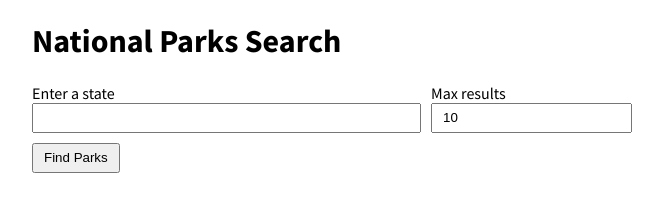
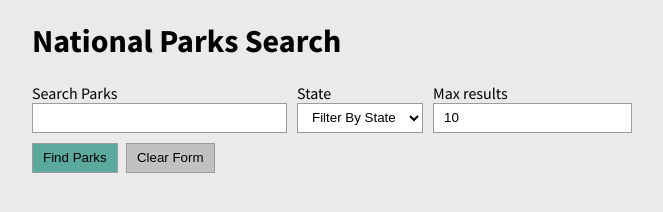
Before and after one commit to killeraliens/national-parks-services-api, a plain HTML site: page index.html in a window 1280 px wide. Shown: the whole page, without its empty margins (308-971 px from the left). Drawn offline with nearby package versions, Linux system fonts and the light colour scheme.

Commit message:
multi search params with error messages

```diff
--- a/index.html
+++ b/index.html
@@ -19,8 +19,14 @@
       <form id="search-form" action="get">
           <div class="fields-wrap">
               <fieldset>
-                  <label for="state-input">Enter a state</label>
-                  <input id="state-input" aria-label="input state" type="text">
+                  <label for="search-input">Search Parks</label>
+                  <input id="search-input" aria-label="search input" type="text">
+              </fieldset>
+              <fieldset>
+                  <label for="states-select">State</label>
+                  <select name="states" id="states-select" >
+                      <option value="" selected disabled hidden>Filter By State</option>
+                  </select>
               </fieldset>
               <fieldset>
                   <label for="results-count">Max results</label>
@@ -28,6 +34,7 @@
               </fieldset>
           </div>
           <button type="submit">Find Parks</button>
+          <button type="button" id="clear-form">Clear Form</button>
       </form>
   </header>
   <main>
@@ -37,6 +44,8 @@
       <p id="error-message" class="error-message"></p>
   </main>
 </div>
+  <script src="config.js"></script>
+  <script src="states.js"></script>
   <script src="main.js"></script>
 </body>
 </html>
--- a/main.js
+++ b/main.js
@@ -0,0 +1,94 @@
+function renderNoResults() {
+    $('#error-message').text('No Results');
+}
+
+function renderError(responseMessage) {
+    $('#error-message').text(`Sorry there was an error! ${responseMessage}`);
+}
+
+function renderParks(responseJson) {
+    if (responseJson.data.length && responseJson.data.length > 0) {
+        responseJson.data.map(park => {
+            $('#results-list').append(
+                `<li>
+                <h3>${park.fullName}</h3>
+                <span><i class="fas fa-map-marker-alt"></i>${park.states}</span>
+                <p>${park.description}</p>
+                <p><a href="${park.url}">View ${park.name}'s details</a></p>
+            </li>`
+            )
+        });
+    } else {
+        renderNoResults();
+    }
+}
+
+function returnQueryString(params) {
+    return Object.keys(params).map(key => {
+        return `${encodeURIComponent(key)}=${encodeURIComponent(params[key])}`;
+    }).join('&');
+}
+
+function fetchParks(query, state, limit) {
+
+    const params = {};
+
+    params.q = query;
+    params.limit = limit || 10;
+    if (state !== null) {
+        params.stateCode = state;
+    }
+    params.api_key = config.PARKS_API;
+
+    const urlRoot = 'https://developer.nps.gov/api/v1/parks?';
+    const url = urlRoot + returnQueryString(params);
+    console.log(url);
+    fetch(url)
+        .then(response => {
+            if (response.ok) {
+               return response.json();
+            }
+            throw new Error(response.statusText);
+        })
+        .then( responseJson => {
+            renderParks(responseJson);
+        })
+        .catch(err => {
+            renderError(err.message);
+        })
+}
+
+function listenToForm() {
+    $('#search-form').on('submit', (e) => {
+        e.preventDefault();
+        const query = $('#search-input').val();
+        const limit = $('#results-count').val();
+        const state = $('#states-select').val();
+        $('#results-list').empty();
+        $('#error-message').text('');
+
+        fetchParks(query, state, limit);
+    })
+}
+
+function clearForm() {
+    $('#clear-form').on('click', (e) => {
+        $('#results-list').empty();
+        $('#search-input').val('');
+        $('#results-count').val('');
+        $('#states-select').val('');
+    })
+}
+
+function statesDropdown(statesArr) {
+    statesArr.map(state => {
+        $('#states-select').append(
+            `<option>${state['value']}</option>`
+        )
+    });
+}
+
+
+listenToForm();
+clearForm();
+statesDropdown(states);
--- /dev/null
+++ b/states.js
@@ -0,0 +1,208 @@
+var states = [{
+    "value": "AK",
+    "state": "Alaska"
+    },
+    {
+        "value": "AL",
+        "state": "Alabama"
+    },
+    {
+        "value": "AR",
+        "state": "Arkansas"
+    },
+    {
+        "value": "AZ",
+        "state": "Arizona"
+    },
+    {
+        "value": "CA",
+        "state": "California"
+    },
+    {
+        "value": "CO",
+        "state": "Colorado"
+    },
+    {
+        "value": "CT",
+        "state": "Connecticut"
+    },
+    {
+        "value": "DC",
+        "state": "District of Columbia"
+    },
+    {
+        "value": "DE",
+        "state": "Delaware"
+    },
+    {
+        "value": "FL",
+        "state": "Florida"
+    },
+    {
+        "value": "GA",
+        "state": "Georgia"
+    },
+    {
+        "value": "HI",
+        "state": "Hawaii"
+    },
+    {
+        "value": "IA",
+        "state": "Iowa"
+    },
+    {
+        "value": "ID",
+        "state": "Idaho"
+    },
+    {
+        "value": "IL",
+        "state": "Illinois"
+    },
+    {
+        "value": "IN",
+        "state": "Indiana"
+    },
+    {
+        "value": "KS",
+        "state": "Kansas"
+    },
+    {
+        "value": "KY",
+        "state": "Kentucky"
+    },
+    {
+        "value": "LA",
+        "state": "Louisiana"
+    },
+    {
+        "value": "MA",
+        "state": "Massachusetts"
+    },
+    {
+        "value": "MD",
+        "state": "Maryland"
+    },
+    {
+        "value": "ME",
+        "state": "Maine"
+    },
+    {
+        "value": "MI",
+        "state": "Michigan"
+    },
+    {
+        "value": "MN",
+        "state": "Minnesota"
+    },
+    {
+        "value": "MO",
+        "state": "Missouri"
+    },
+    {
+        "value": "MS",
+        "state": "Mississippi"
+    },
+    {
+        "value": "MT",
+        "state": "Montana"
+    },
+    {
+        "value": "NC",
+        "state": "North Carolina"
+    },
+    {
+        "value": "ND",
+        "state": "North Dakota"
+    },
+    {
+        "value": "NE",
+        "state": "Nebraska"
+    },
+    {
+        "value": "NH",
+        "state": "New Hampshire"
+    },
+    {
+        "value": "NJ",
+        "state": "New Jersey"
+    },
+    {
+        "value": "NM",
+        "state": "New Mexico"
+    },
+    {
+        "value": "NV",
+        "state": "Nevada"
+    },
+    {
+        "value": "NY",
+        "state": "New York"
+    },
+    {
+        "value": "OH",
+        "state": "Ohio"
+    },
+    {
+        "value": "OK",
+        "state": "Oklahoma"
+    },
+    {
+        "value": "OR",
+        "state": "Oregon"
+    },
+    {
+        "value": "PA",
+        "state": "Pennsylvania"
+    },
+    {
+        "value": "PR",
+        "state": "Puerto Rico"
+    },
+    {
+        "value": "RI",
+        "state": "Rhode Island"
+    },
+    {
+        "value": "SC",
+        "state": "South Carolina"
+    },
+    {
+        "value": "SD",
+        "state": "South Dakota"
+    },
+    {
+        "value": "TN",
+        "state": "Tennessee"
+    },
+    {
+        "value": "TX",
+        "state": "Texas"
+    },
+    {
+        "value": "UT",
+        "state": "Utah"
+    },
+    {
+        "value": "VA",
+        "state": "Virginia"
+    },
+    {
+        "value": "VT",
+        "state": "Vermont"
+    },
+    {
+        "value": "WA",
+        "state": "Washington"
+    },
+    {
+        "value": "WI",
+        "state": "Wisconsin"
+    },
+    {
+        "value": "WV",
+        "state": "West Virginia"
+    },
+    {
+        "value": "WY",
+        "state": "Wyoming"
+    }];
--- a/style.css
+++ b/style.css
@@ -2,10 +2,15 @@
 
 body {
     font-family: 'Source Sans Pro', sans-serif;
+    background-color: rgba(220, 220, 220, 0.6);
 }
 
 body * {
     box-sizing: border-box;
+}
+
+a {
+    color: darkslategrey;
 }
 
 .container {
@@ -26,20 +31,63 @@ fieldset {
     flex-grow: 1;
 }
 
-fieldset:nth-child(2) {
+fieldset:nth-child(2), fieldset:nth-child(3) {
     margin-left: 10px;
     flex-grow: 0;
 }
 
 label {
-display: block;
+    display: block;
 }
 
 input {
-width: 100%;
+    width: 100%;
 }
 
-button, input {
-height: 30px;
-padding: 0 10px;
+button, input, select {
+    height: 30px;
+    padding: 0 10px;
+    border: 1px solid #9c9c9c;
+    outline: none;
 }
+
+button {
+    margin-right: 5px;
+    background-color: rgb(91, 169, 157);
+}
+
+#clear-form {
+    background-color: rgb(193, 193, 193);
+}
+
+select {
+    background-color: white;
+}
+
+
+span {
+    font-weight: bold;
+}
+
+i {
+    margin-right: 5px;
+}
+
+ul {
+    list-style: none;
+    padding: 0px;
+}
+
+li {
+    margin-bottom: 20px;
+    background-color: rgba(162, 185, 135, 0.54);
+    padding: 0px 15px;
+    border: 1px solid #9c9c9c;
+    mso-border-shadow: 0 0 5px lightgrey;
+}
+
+#error-message {
+    text-align: center;
+    font-size: 18px;
+    margin-top: 20px;
+}
```
